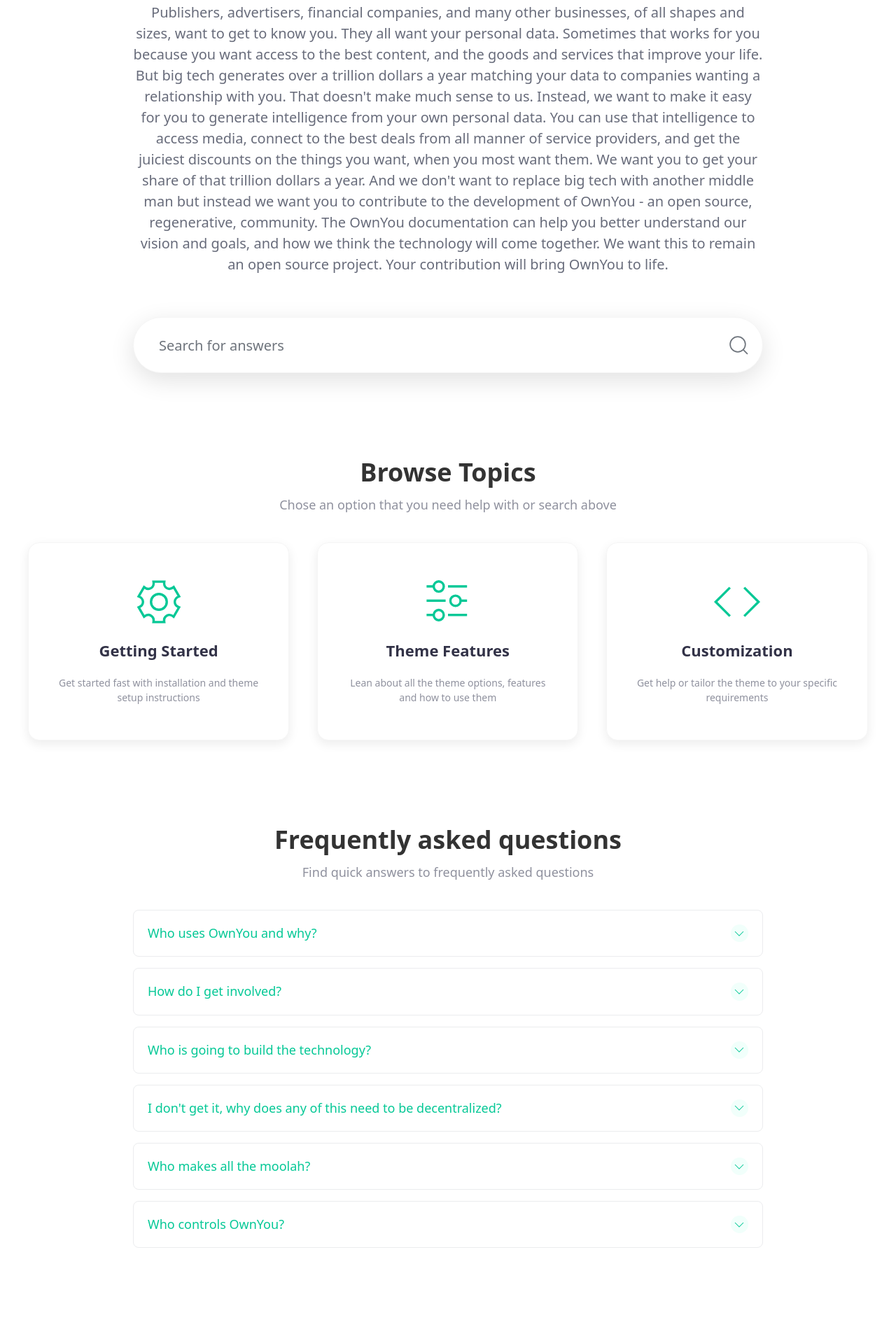
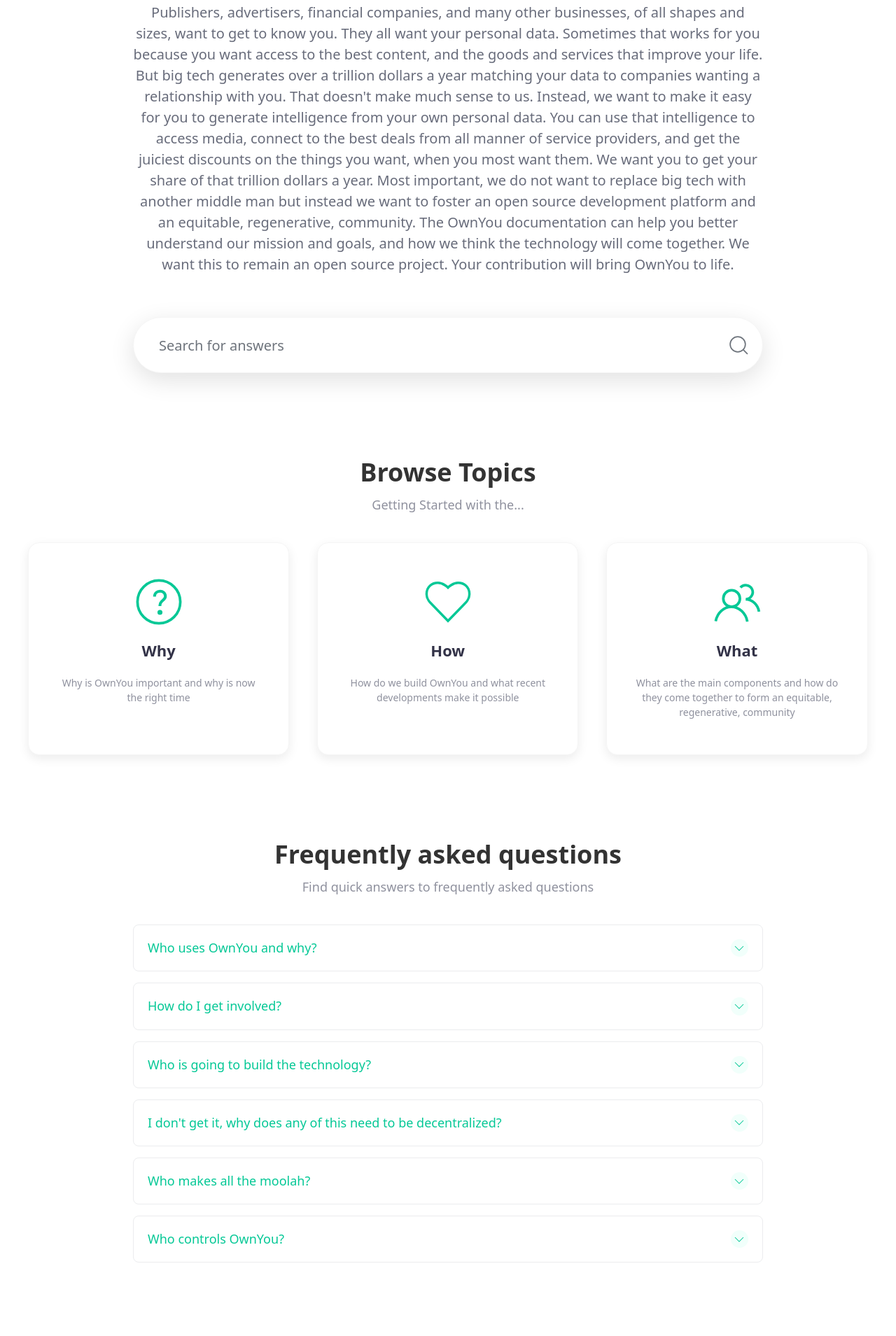
Before and after one commit to OwnYouLtd/docs, a Jekyll site: the page built from index.md, in a window 1280 px wide. Shown: the part 511-2420 px from the top of the page at 70% size. Built offline with Jekyll 4.4.1, drawn with Linux system fonts in a browser that asks for light colours.

Commit message:
Updates to docs and navigation alignment

```diff
--- a/_data/navigation_boxes.yml
+++ b/_data/navigation_boxes.yml
@@ -1,16 +1,15 @@
 # Boxes include navigation
 
-- title: Getting Started
-  desc: Get started fast with installation and theme setup instructions
-  icon: cog
-  doc: installation
+- title: Why
+  desc: Why is OwnYou important and why is now the right time
+  icon: question
+  doc: why
 
-- title: Theme Features
-  desc: Lean about all the theme options, features and how to use them
-  icon: settings
-  doc: hero
+- title: How
+  desc: How do we build OwnYou and what recent developments make it possible
+  icon: heart
 
-- title: Customization
-  desc: Get help or tailor the theme to your specific requirements
-  icon: code
-  doc: customize
+- title: What
+  desc: What are the main components and how do they come together to form an equitable, regenerative, community
+  icon: users
+  doc: what
--- a/_data/navigation_docs.yml
+++ b/_data/navigation_docs.yml
@@ -1,36 +1,36 @@
 - title: Getting Started
   docs:
-  - installation
-  - setup
-  - navigation
-  - footer
-  - posts
-  - docs
-  - comments
-  - analytics
+    - why
+    - how
+    - what
+    - footer
+    - posts
+    - docs
+    - comments
+    - analytics
 
 - title: Theme Features
   docs:
-  - hero
-  - boxes
-  - featured
-  - videos
-  - faq
-  - team
-  - cta
-  - changelog
-  - contact
-  - media
-  - toc
-  - alerts
+    - hero
+    - boxes
+    - featured
+    - videos
+    - faq
+    - team
+    - cta
+    - changelog
+    - contact
+    - media
+    - toc
+    - alerts
 
 - title: Customization
   docs:
-  - translation
-  - customize
-  - development
-  - sources
+    - translation
+    - customize
+    - development
+    - sources
 
 - title: Help
   docs:
-  - support
+    - support
--- /dev/null
+++ b/_docs/how.md
@@ -0,0 +1,8 @@
+---
+title: How
+subtitle: How do we build OwnYou and what recent developments make it possible
+tags: [how, genesis, mission, vision]
+author: nick
+---
+
+How blah
--- /dev/null
+++ b/_docs/what.md
@@ -0,0 +1,8 @@
+---
+title: What
+subtitle: What are the main components and how do they come together to form an equitable, regenerative, community
+tags: [what, genesis, mission, vision]
+author: nick
+---
+
+What blah
--- /dev/null
+++ b/_docs/why.md
@@ -0,0 +1,8 @@
+---
+title: Why
+subtitle: Why is OwnYou important and why is now the right time.
+tags: [why, genesis, mission, vision]
+author: nick
+---
+
+Why blah
--- a/_sass/theme/mixins.scss
+++ b/_sass/theme/mixins.scss
@@ -356,8 +356,8 @@
   .avatar {
     border-radius: 50%;
   }
-  .paginate-post .uk-text-small {
-    line-height: 1.75;
+  .paginate-post .uk-text-small table {
+    margin: 0 auto;
   }
 }
 
--- a/index.md
+++ b/index.md
@@ -3,12 +3,12 @@
 width: expand
 hero:
   title: Your Personal Data Revolution
-  subtitle: Publishers, advertisers, financial companies, and many other businesses, of all shapes and sizes, want to get to know you. They all want your personal data. Sometimes that works for you because you want access to the best content, and the goods and services that improve your life. But big tech generates over a trillion dollars a year matching your data to companies wanting a relationship with you. That doesn't make much sense to us. Instead, we want to make it easy for you to generate intelligence from your own personal data. You can use that intelligence to access media, connect to the best deals from all manner of service providers, and get the juiciest discounts on the things you want, when you most want them. We want you to get your share of that trillion dollars a year. And we don't want to replace big tech with another middle man but instead we want you to contribute to the development of OwnYou - an open source, regenerative, community. The OwnYou documentation can help you better understand our vision and goals, and how we think the technology will come together. We want this to remain an open source project. Your contribution will bring OwnYou to life.
+  subtitle: Publishers, advertisers, financial companies, and many other businesses, of all shapes and sizes, want to get to know you. They all want your personal data. Sometimes that works for you because you want access to the best content, and the goods and services that improve your life. But big tech generates over a trillion dollars a year matching your data to companies wanting a relationship with you. That doesn't make much sense to us. Instead, we want to make it easy for you to generate intelligence from your own personal data. You can use that intelligence to access media, connect to the best deals from all manner of service providers, and get the juiciest discounts on the things you want, when you most want them. We want you to get your share of that trillion dollars a year. Most important, we do not want to replace big tech with another middle man but instead we want to foster an open source development platform  and an equitable, regenerative, community. The OwnYou documentation can help you better understand our mission and goals, and how we think the technology will come together. We want this to remain an open source project. Your contribution will bring OwnYou to life.
   image: OwnYou logo 101.jpg
   search: true
 ---
 
-{% include boxes.html columns="3" title="Browse Topics" subtitle="Chose an option that you need help with or search above" %}
+{% include boxes.html columns="3" title="Browse Topics" subtitle="Getting Started with the..." %}
 
 {% include faqs.html multiple="true" title="Frequently asked questions" category="faq" subtitle="Find quick answers to frequently asked questions" %}
 
```
Also changed, not shown: _includes/paginate-doc.html (+34 -25 lines).
